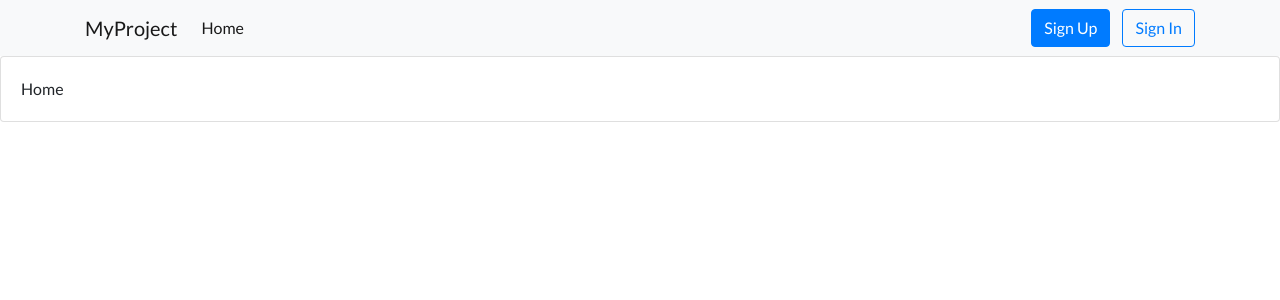
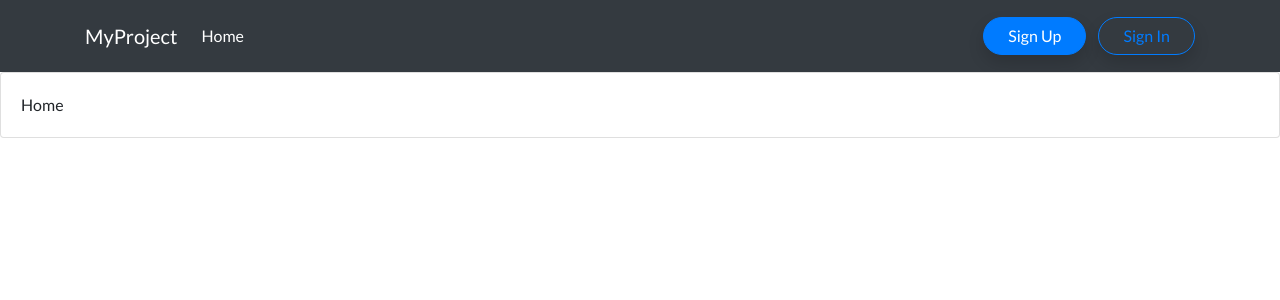
Before and after one commit to Pyozer/NodePostgreSQLReact, a React (Create React App) app in the folder client/: page / in a window 1280 px wide. Shown: the top 300 px of the page. Built offline with nearby package versions, Linux system fonts and the light colour scheme.

Commit message:
Create Button component and improve design

```diff
--- a/client/src/components/Appbar.js
+++ b/client/src/components/Appbar.js
@@ -1,12 +1,13 @@
 import React from 'react'
 import { Link, withRouter } from 'react-router-dom'
 import { LoginContext } from '../Context'
+import Button from './Button';
 
 const Appbar = ({ history }) => {
     return (
         <LoginContext.Consumer>
             {({ isConnected, logoutUser }) => (
-                <nav className="navbar navbar-expand-lg navbar-light bg-light">
+                <nav className="navbar navbar-expand-lg navbar-dark bg-dark py-3">
                     <div className="container">
                         <Link className="navbar-brand" to="/">MyProject</Link>
                         <button className="navbar-toggler" type="button" data-toggle="collapse" data-target="#navbarSupportedContent" aria-controls="navbarSupportedContent" aria-expanded="false" aria-label="Toggle navigation">
@@ -16,32 +17,32 @@ const Appbar = ({ history }) => {
                         <div className="collapse navbar-collapse" id="navbarSupportedContent">
                             <ul className="navbar-nav mr-auto">
                                 <li className="nav-item active">
-                                    <Link className="nav-link" to="/">Home <span className="sr-only">(current)</span></Link>
+                                    <Link className="nav-link scale-effect" to="/">Home <span className="sr-only">(current)</span></Link>
                                 </li>
                             </ul>
                             <form className="form-inline">
                                 {isConnected ? (
                                     <>
                                         <Link to="/dashboard">
-                                            <button className="btn btn-primary mr-2" type="button">Dashboard</button>
+                                            <Button className="mr-2">Dashboard</Button>
                                         </Link>
-                                        <button
-                                            className="btn btn-outline-primary"
-                                            type="button"
+                                        <Button
                                             onClick={() => {
                                                 logoutUser()
                                                 history.push('/')
-                                            }}>
+                                            }}
+                                            variant="danger"
+                                            outline={true}>
                                             Logout
-                                        </button>
+                                        </Button>
                                     </>
                                 ) : (
                                         <>
                                             <Link to="/auth/signUp" className="mr-1">
-                                                <button className="btn btn-primary mr-2" type="button">Sign Up</button>
+                                                <Button className="mr-2">Sign Up</Button>
                                             </Link>
                                             <Link to="/auth/signIn">
-                                                <button className="btn btn-outline-primary" type="button">Sign In</button>
+                                                <Button outline={true}>Sign In</Button>
                                             </Link>
                                         </>
                                     )}
--- /dev/null
+++ b/client/src/components/Button.js
@@ -0,0 +1,16 @@
+import React from 'react'
+
+const Button = ({ children, className, variant = "primary", outline = false, ...rest }) => {
+    let btnClass = 'btn-'
+    if (outline)
+        btnClass += 'outline-'
+    btnClass += variant
+
+    return (
+        <button className={`btn ${btnClass} full-rounded px-4 scale-effect shadow ${className}`} {...rest}>
+            {children}
+        </button>
+    )
+}
+
+export default Button
--- a/client/src/components/FormCard.js
+++ b/client/src/components/FormCard.js
@@ -1,5 +1,6 @@
 import React from 'react'
 import Card from './Card'
+import Button from './Button';
 
 const FormCard = ({ title, message, onSubmit, btnValue, children }) => (
     <Card className="w-100">
@@ -10,9 +11,9 @@ const FormCard = ({ title, message, onSubmit, btnValue, children }) => (
         <form onSubmit={onSubmit}>
             {children}
 
-            <div className="row justify-content-center mt-5">
+            <div className="row justify-content-center mt-4">
                 <div className="col col-md-8 col-lg-6 col-xl-4">
-                    <button type="submit" className="btn btn-primary full-rounded btn-block">{btnValue || title}</button>
+                    <Button type="submit" className="btn-block">{btnValue || title}</Button>
                 </div>
             </div>
         </form>
--- a/client/src/components/HeaderTitle.js
+++ b/client/src/components/HeaderTitle.js
@@ -1,14 +1,14 @@
 import React from 'react'
 import { Link } from 'react-router-dom'
 
-const HeaderTitle = ({ title, backTo }) => (
-    <div className="my-5 d-flex align-items-center justify-content-center">
+const HeaderTitle = ({ title, backTo, className = "" }) => (
+    <div className={`my-5 d-flex align-items-center justify-content-center ${className}`}>
         {backTo && (
             <Link to="/dashboard">
-                <i className="fas fa-arrow-left fa-2x"></i>
+                <i className="fas fa-arrow-left fa-2x scale-effect mr-3"></i>
             </Link>
         )}
-        <h1 className="mb-0 ml-4 flex-grow-1 text-center">{title}</h1>
+        <h1 className="mb-0 flex-grow-1 font-weight-bold text-center">{title}</h1>
         {backTo && <div style={{ width: 28 }}></div>}
     </div>
 )
--- a/client/src/index.css
+++ b/client/src/index.css
@@ -19,10 +19,28 @@ a {
   border-radius: 50px;
 }
 
+.scale-effect {
+  transition: transform 500ms ease;
+}
+.scale-effect:hover {
+  transform: scale(1.08)
+}
+
 /* Bootstrap override */
 .form-control {
   color: #111;
+  transition: all 350ms ease;
+  padding: 21px 18px;
 }
 .form-control::placeholder {
   color: #BBB;
 }
+.form-control:focus, .form-control:active  {
+  box-shadow: 0;
+  border-width: 2px;
+  padding: 20px 17px;
+}
+
+.rounded {
+  border-radius: .5rem!important;
+}
--- a/client/src/pages/dashboard/Dashboard.js
+++ b/client/src/pages/dashboard/Dashboard.js
@@ -1,7 +1,8 @@
 import React, { Component } from 'react'
 import { Link } from 'react-router-dom'
 import { LoginContext, PageTitle } from '../../Context'
-import { Card } from '../../components'
+import { Card, HeaderTitle } from '../../components'
+import Button from '../../components/Button';
 
 class Dashboard extends Component {
 
@@ -9,11 +10,11 @@ class Dashboard extends Component {
         return (
             <PageTitle title="Dashboard">
                 <div className="container mt-5">
-                    <div className="d-flex">
-                        <h1 className="flex-grow-1">Dashboard</h1>
-                        <div className="align-items-center">
-                        <Link to="/dashboard/edit" className="btn btn-primary full-rounded px-4">Edit profile</Link>
-                        </div>
+                    <div className="d-flex justify-content-between align-items-center">
+                        <HeaderTitle title="Dashboard" />
+                        <Link to="/dashboard/edit">
+                            <Button>Edit profile</Button>
+                        </Link>
                     </div>
 
                     {Object.entries(this.context.user).map(([key, value]) => (
```
